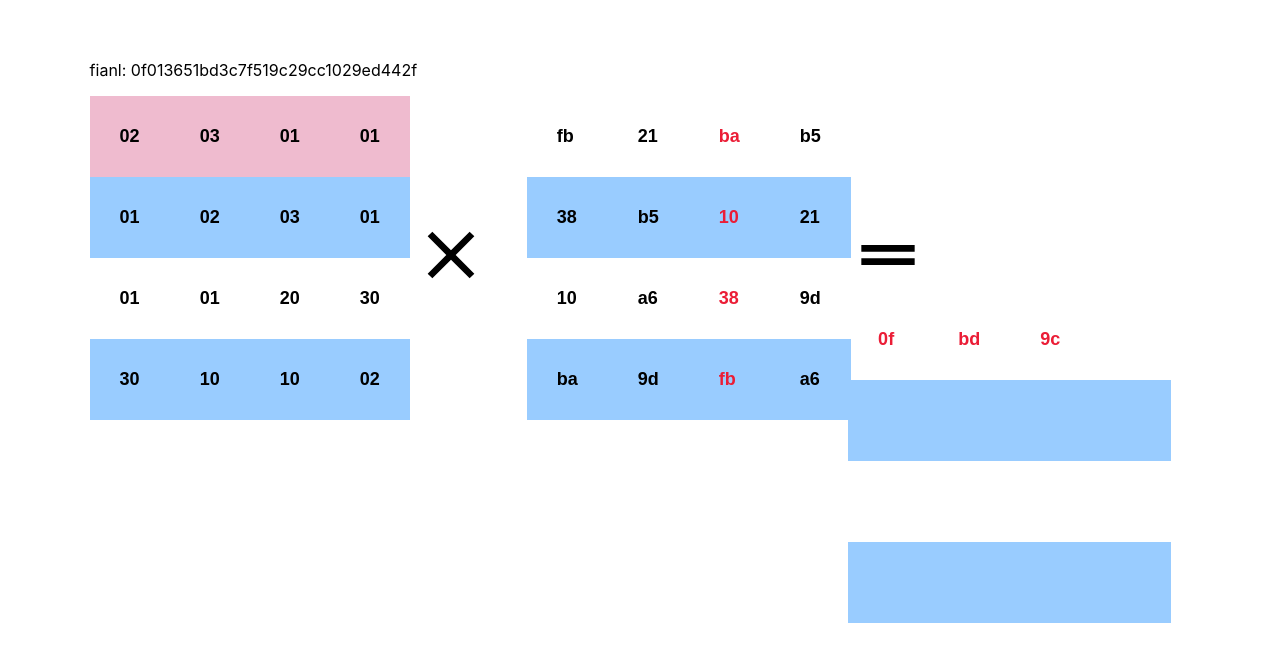
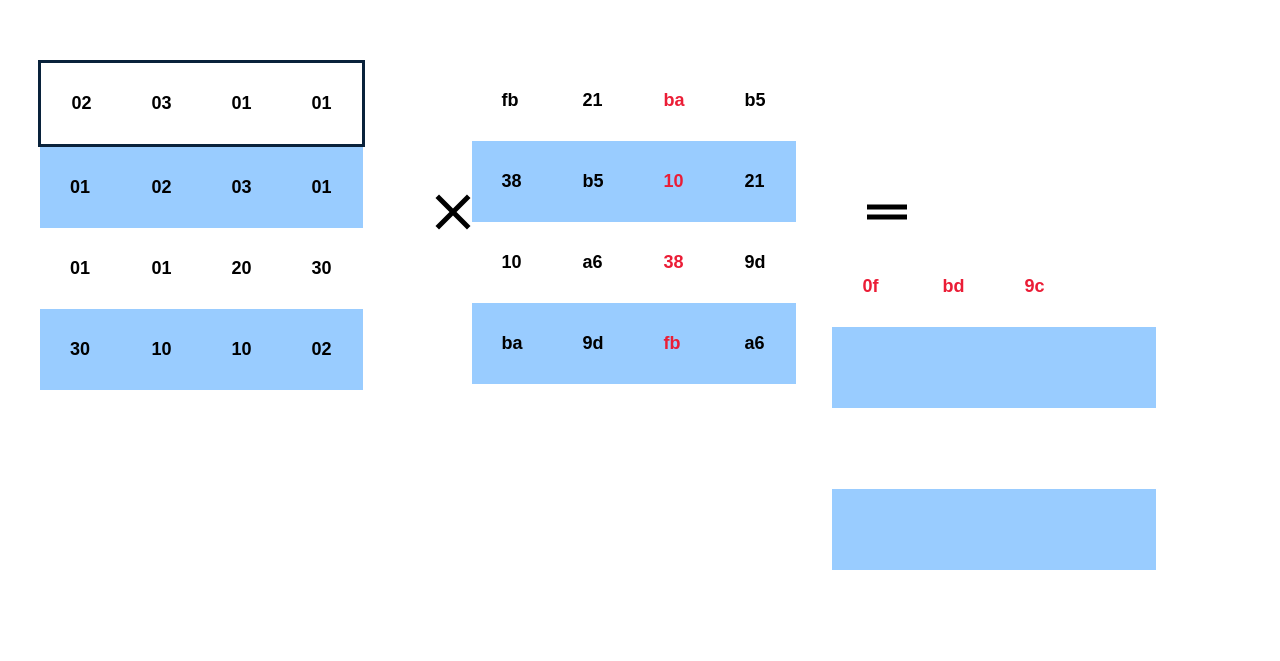
Before and after one commit to Sarvesh2459/Aes-visualizer, a React (Create React App) app: page /mixcol in a window 1280 px wide. Shown: the part 119-780 px from the top of the page. Built offline with nearby package versions, Linux system fonts and the light colour scheme.

Commit message:
garvit is back

```diff
--- a/src/App.css
+++ b/src/App.css
@@ -246,9 +246,11 @@ tr:nth-child(even) {
 
 .table-glow{
   color: black;
-  background-color: #EFBBCF;
-  font-weight: 900;
-
+  /* background-color: #58d665; */
+  /* font-weight: 900; */
+  font-size: xx-large;
+  border: 3px solid #09223b;
+  z-index: 500;
 }
 
 /* @keyframes table_glow {
--- a/src/MixCol.jsx
+++ b/src/MixCol.jsx
@@ -15,21 +15,21 @@ function MixCol() {
   const sb= "02030101010203010101020303010102"; //const
 
   return (
-    <div style={{marginTop:"14%", marginLeft:"7%"}}>
-    <p>fianl: {final}</p>
-      <div  style={{float: "left", width: "27%"}} >
+    <div style={{marginLeft:"3%",marginRight:"3%",marginTop:"14%"}}>
+    {/* <p>fianl: {final}</p> */}
+      <div  style={{float: "left", width: "30%"}} >
       <Table6  name={sb}/>
       </div>
-      <div  style={{float: "left", marginTop:"10%",marginRight:"3%"}} >
-      <CloseIcon sx={{fontSize:"80px", marginRight :"25%"}}/>
+      <div  style={{float: "left",width:"1%",marginTop:"10%",marginRight:"3%",marginLeft:"2%"}} >
+      <CloseIcon sx={{fontSize:"60px",marginTop:"14%"}}/>
       </div>
-      <div  style={{float: "left", width: "27%"}} >
+      <div  style={{float: "left", width: "30%"}} >
       <Table7  name={mat}/>
       </div>
-      <div  style={{float: "left", marginTop:"10%",marginRight:"3%"}} >
-      <DragHandleIcon sx={{fontSize:"80px", marginRight :"25%"}}/>
+      <div  style={{float: "left",width:"1%",marginTop:"10%",marginRight:"3%",marginLeft:"2%"}} >
+      <DragHandleIcon sx={{fontSize:"60px",marginTop:"14%"}}/>
       </div>
-      <div  style={{float: "left", width: "27%"}} >
+      <div  style={{float: "left", width: "30%"}} >
       <Table8  name={final}/>
       </div>
     </div>
--- a/src/SB.jsx
+++ b/src/SB.jsx
@@ -3,6 +3,7 @@ import './App.css';
 import { useState } from "react";
 import Table from './Table';
 import {arko,sb1,mat,final} from './Data'
+import EastIcon from '@mui/icons-material/East';
 
 
 function SB() {
@@ -33,8 +34,8 @@ function SB() {
   // };
   return (
     <div className="App">
-       <p>ark : {arko}</p>
-       <p>sb: {sb1}</p>
+       {/* <p>ark : {arko}</p> */}
+       {/* <p>sb: {sb1}</p> */}
        <div style={{margin: "auto", padding: "1%"}}  >
        <button className={visible ?'button-18':'fadeOut3'} onClick={change}>
                 Sbox substitution
@@ -43,6 +44,9 @@ function SB() {
         <div style={{marginTop:"7%"}}>
       <div className={visible ?'fadeIn':'fadeOut1'} style={{marginLeft:"15%",float: "left", width: "40%"}} >
       <Table  name={arko}/>
+      </div>
+      <div className={visible ?'fadeOut':'fadeIn'}  style={{float: "left", width: "27%"}} >
+      <EastIcon sx={{marginTop: "40%"  ,fontSize:"80px", marginLeft :"165%"}}/>
       </div>
       <div className={visible ?'fadeOut':'fadeIn'} style={{marginLeft:"1%",float: "right" , width: "42%"}} >
       <Table name={sb1}/>
--- a/src/ShiftRows.jsx
+++ b/src/ShiftRows.jsx
@@ -6,7 +6,7 @@ import Table2 from './Table2';
 import Table3 from './Table3';
 import Table4 from './Table4';
 import Table5 from './Table5';
-import ArrowDownwardIcon from '@mui/icons-material/ArrowDownward';
+import EastIcon from '@mui/icons-material/East';
 import {arko,sb1,mat,final} from './Data'
 
 function ShiftRows() {
@@ -21,32 +21,34 @@ function ShiftRows() {
 
   return (
     <div >
-    <p>shift row : {mat} </p>
+    {/* <p>shift row : {mat} </p> */}
     <h1 style={{marginLeft: "43%"}}>Shift Row</h1>
-    <div style={{marginLeft: "35%",marginTop: "4%"}}>
-      {(flag>=1 && flag<3) && <div style={{padding:"2%"}} >
+    <div style={{marginLeft: "15%",marginTop: "4%"}}>
+      {(flag>=1 && flag<3) && <div style={{marginLeft: "25%",padding:"2%"}} >
       <Table  name={sb1}/>
       </div>}
-      {(flag>=3 && flag<5) && <div style={{padding:"2%"}} >
+      {(flag>=3 && flag<5) && <div style={{marginLeft: "17%",padding:"2%"}} >
       <Table2 name={sb1}/>
       </div>}
-      {(flag>=5 && flag<7) && <div style={{padding:"2%"}} >
+      {(flag>=5 && flag<7) && <div style={{marginLeft: "17%",padding:"2%"}} >
       <Table3 name={sb1}/>
       </div>}
-      {(flag>=7 && flag<9) && <div style={{padding:"2%"}} >
+      {(flag>=7 && flag<9) && <div style={{marginLeft: "17%",padding:"2%"}} >
       <Table4 name={sb1}/>
       </div>}
-      {(flag>=9 && flag<11) && <div style={{padding:"2%"}} >
+      {(flag>=9 && flag<11) && <div style={{marginLeft: "25%",padding:"2%"}} >
       <Table5 name={mat}/>
       </div>}
       {(flag>=11) && <div style={{padding:"2%"}} >
+      <div  style={{float: "left", width: "27%"}} >
       <Table name={sb1}/>
-      <br/>
-      <br/>
-      <ArrowDownwardIcon sx={{fontSize:"80px", marginLeft :"15%"}}/>
-      <br/>
-      <br/>
-      <Table5 name={mat}/>
+      </div>
+      <div  style={{float: "left", width: "27%"}} >
+      <EastIcon sx={{marginTop: "40%"  ,fontSize:"80px", marginLeft :"40%"}}/>
+      </div>
+      <div  style={{float: "left", width: "27%"}} >
+      <Table5  name={mat}/>
+      </div>
       </div>}
     </div>
     </div>
--- a/src/Table.jsx
+++ b/src/Table.jsx
@@ -1,4 +1,4 @@
-import './App.css';
+import './table1.css';
 import * as React from 'react';
 
 function Table(prop) {
--- a/src/Table2.jsx
+++ b/src/Table2.jsx
@@ -1,4 +1,4 @@
-import './App.css';
+import './table1.css';
 import * as React from 'react';
 
 function Table2(prop) {
--- a/src/Table3.jsx
+++ b/src/Table3.jsx
@@ -1,4 +1,4 @@
-import './App.css';
+import './table1.css';
 import * as React from 'react';
 
 function Table3(prop) {
--- a/src/Table4.jsx
+++ b/src/Table4.jsx
@@ -1,4 +1,4 @@
-import './App.css';
+import './table1.css';
 import * as React from 'react';
 
 function Table4(prop) {
--- a/src/Table5.jsx
+++ b/src/Table5.jsx
@@ -1,4 +1,4 @@
-import './App.css';
+import './table1.css';
 import * as React from 'react';
 
 function Table5(prop) {
--- /dev/null
+++ b/src/table1.css
@@ -0,0 +1,19 @@
+table {
+    font-family: arial, sans-serif;
+    border-collapse: collapse;
+    width: 30%;
+  }
+
+  td {
+    border: 1px solid #dddddd;
+    text-align: left;
+    padding: 1px;
+  }
+  th {
+    text-align: left;
+    font-size: large;
+    padding: 30px;
+  }
+  tr:nth-child(even) {
+    background-color: #99CCFF;
+  }
```
